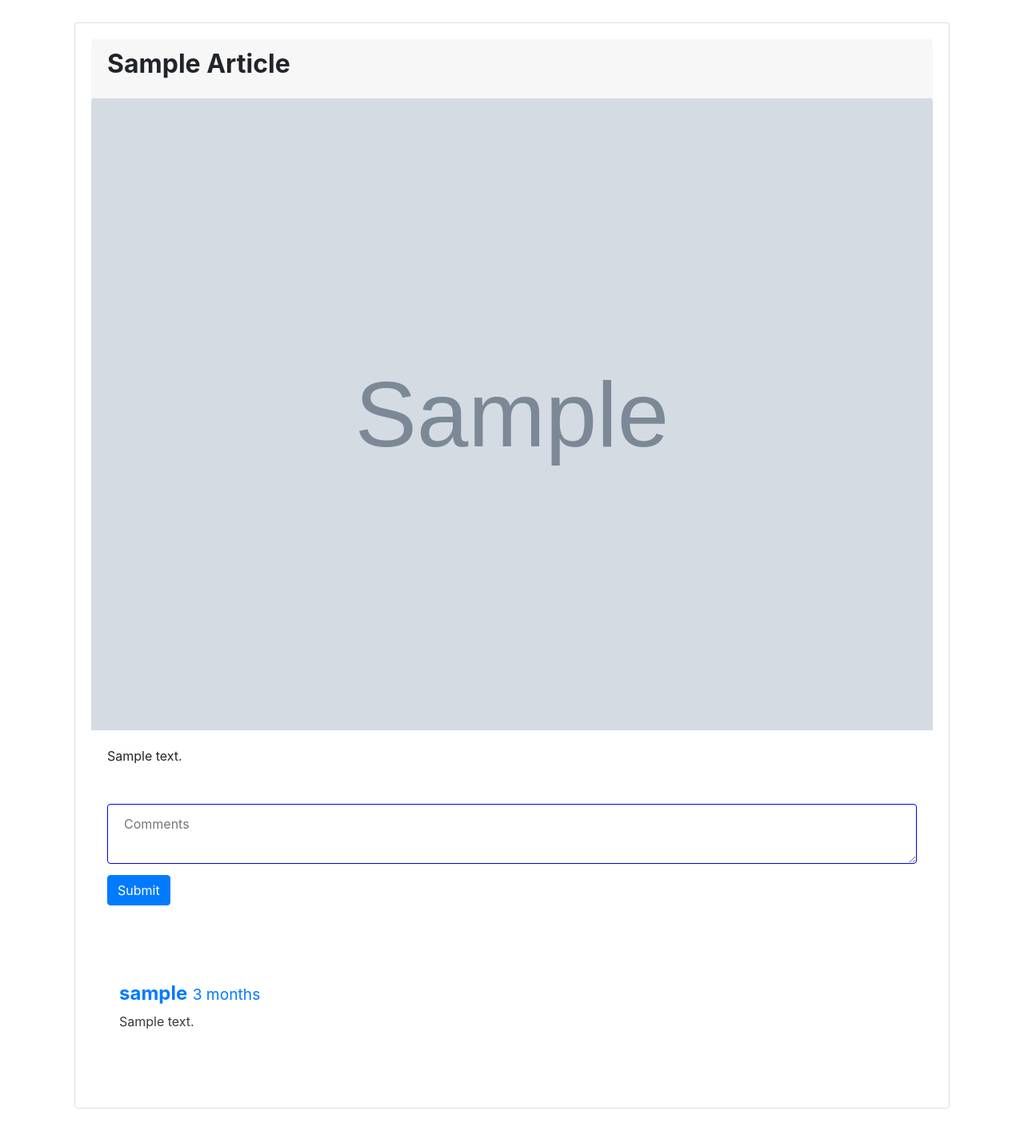
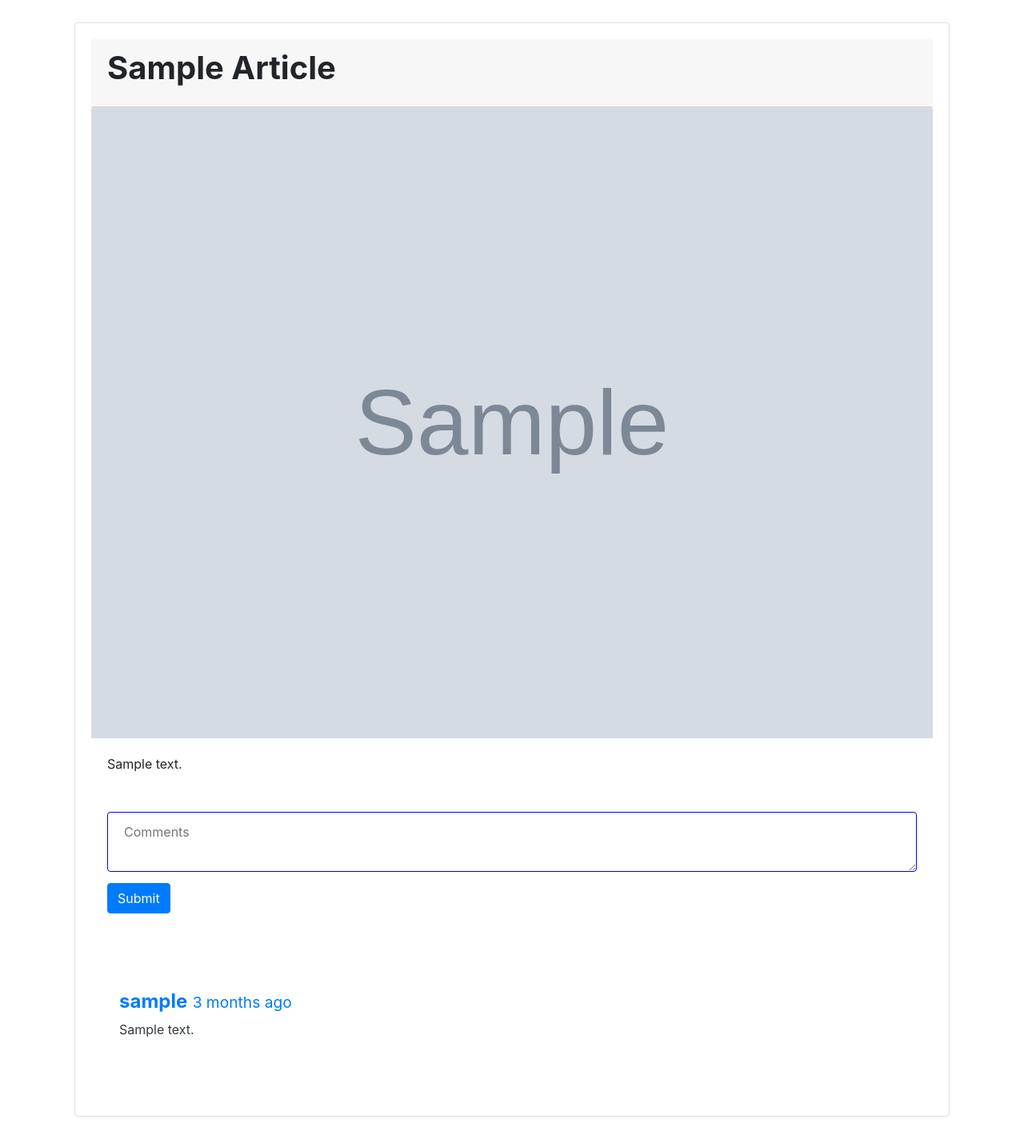
Before and after one commit to AloysiusThomas/blog-project, a Django app: page /blog/1/ in a window 1280 px wide. Shown: the part 96-1520 px from the top of the page at 80% size. Before the commit the page ends 1482 px from the top, so only its background shows below. Run offline with Django 3.2, Linux system fonts and the light colour scheme; tables that the repository leaves empty hold one stand-in row (values such as "Sample post"); grey boxes marked "Sample" are stand-in pictures; some libraries are stand-ins or nearby versions.

Commit message:
Template Fix

```diff
--- a/blog/blogapp/templates/blogapp/article_detail.html
+++ b/blog/blogapp/templates/blogapp/article_detail.html
@@ -3,7 +3,7 @@
     <div class="container">
         <div class="card m-2">
             <div class="card-header">
-                <h2 class="card-title"><b>{{ object.title | title }}</b></h2>
+                <h1 class="card-title"><b>{{ object.title | title }}</b></h1>
             </div>
             <img src="{{ object.image.url }}" class="card-img-top " alt="{{ object.title }} image">
             <div class="card-body">
@@ -20,15 +20,12 @@
                 <div class="row comments">
                     <div class="comment col-12 rounded">
                         {% for comment in comments %}
-
                             <p class="pull-right">
                                 <a href="{{ edit_url }}"><i class="fas fa-edit"></i></a>
                             </p>
                             <h4><a href="#"><b>{{ comment.added_by.username }}</b>
-                                <small>{{ comment.added_on |timesince }}</small></a></h4>
+                                <small>{{ comment.added_on |timesince }} ago</small></a></h4>
                             <p class=" text-dark">{{ comment.comment }}</p>
-
-
                         {% endfor %}
                     </div>
                 </div>
--- a/blog/blogapp/templates/blogapp/article_list.html
+++ b/blog/blogapp/templates/blogapp/article_list.html
@@ -23,8 +23,8 @@
                     <p class="card-text">{{ instance.content | capfirst | truncatechars:128 }}...
                         <a href="{{ instance.get_absolute_url }}">
                             <b>Read More...</b>
-                        </a></p>
-                    <a href="{{ instance.get_absolute_url }}" class="btn btn-primary">Read More</a>
+                        </a>
+                    </p>
                 </div>
             </div>
         {% endfor %}
```
